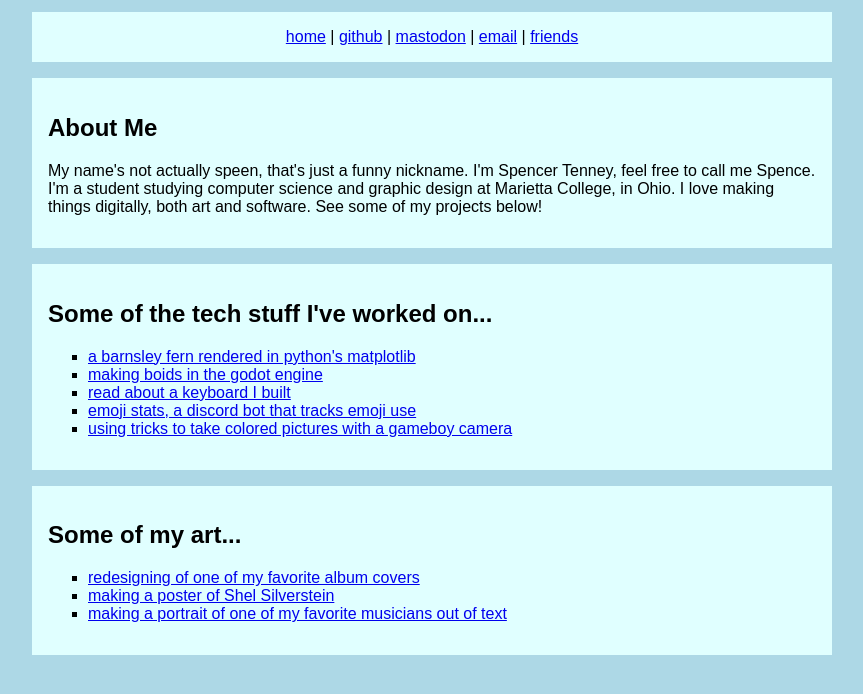
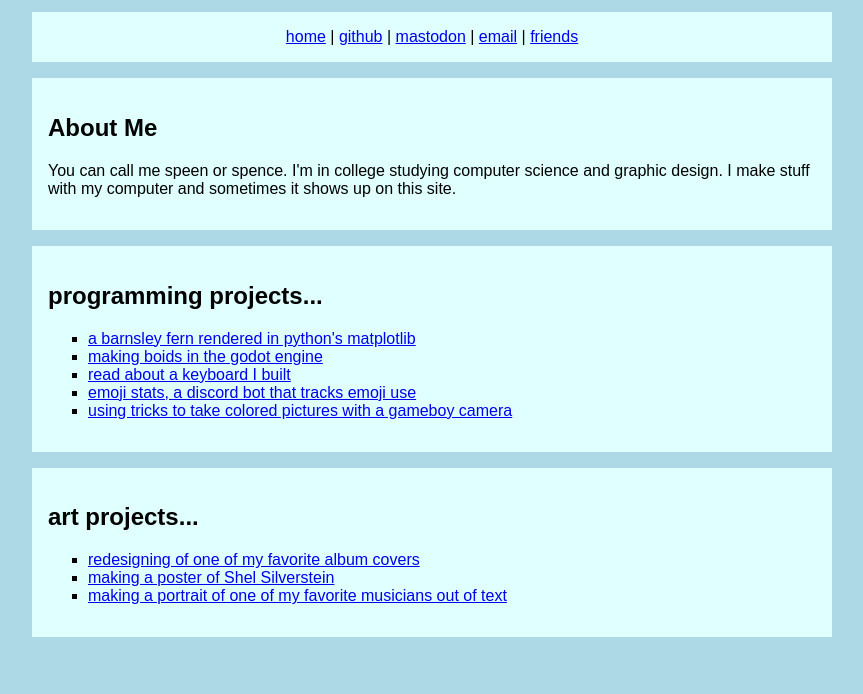
Before and after one commit to aphex-vim/soapie.space, a Jekyll site: the page built from index.md, in a window 1280 px wide, cut to the strip 132-826 px from the top of the page. Shown: the whole strip, without its empty margins (208-1071 px from the left). Built offline with Jekyll 4.4.1, drawn with Linux system fonts in a browser that asks for light colours.

Commit message:
less personal info, changed tone of about section

```diff
--- a/_includes/about.html
+++ b/_includes/about.html
@@ -1,4 +1,4 @@
 <div>
     <h2>About Me</h2>
-    <p>My name's not actually speen, that's just a funny nickname. I'm Spencer Tenney, feel free to call me Spence. I'm a student studying computer science and graphic design at Marietta College, in Ohio. I love making things digitally, both art and software. See some of my projects below!</p>
+    <p>You can call me speen or spence. I'm in college studying computer science and graphic design. I make stuff with my computer and sometimes it shows up on this site.</p>
 </div>
--- a/_layouts/home.html
+++ b/_layouts/home.html
@@ -17,20 +17,16 @@
         {% include about.html %}
 
         <div>
-            <h2>Some of the tech stuff I've worked on...</h2>
+            <h2>programming projects...</h2>
             <ul>
             {% for proj in site.tech_projects %}
-                {% if proj.external_url %}
-                    <li><a href = "{{ proj.external-url }}">{{ proj.description }}</a></li>
-                {% else %}
                     <li><a href = "{{ proj.url }}">{{ proj.description }}</a></li>
-                {% endif %}
             {% endfor %}
             </ul>
         </div>
 
         <div>
-            <h2>Some of my art...</h2>
+            <h2>art projects...</h2>
             <ul>
             {% for proj in site.art_projects %}
                 <li><a href = "{{ proj.url }}">{{ proj.description }}</a></li>
```
Also changed, not shown: Gemfile.lock.
